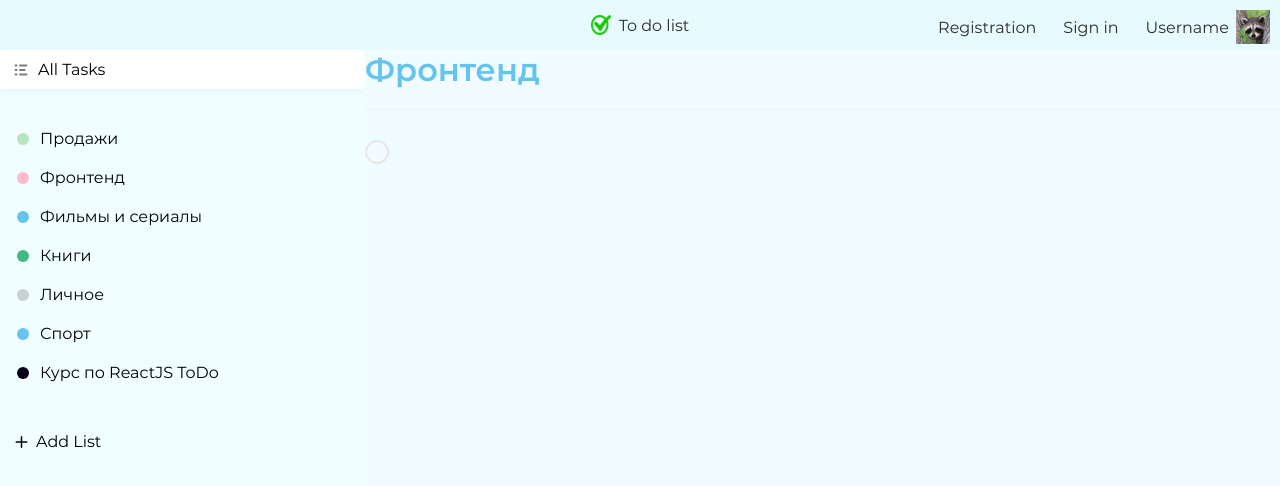
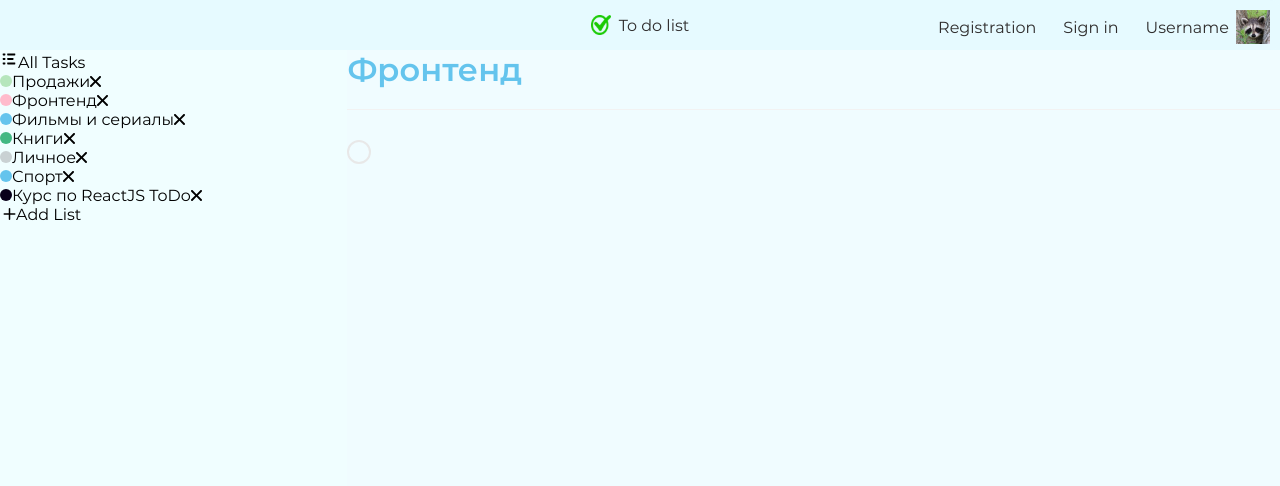
Before and after one commit to AliakseiHryhoryeu/To-do-list, a React (Create React App) app in the folder client/: page /main in a window 1280 px wide. Shown: the top 486 px of the page. Built offline with nearby package versions, Linux system fonts and the light colour scheme.

Commit message:
Update index.jsx

```diff
--- a/client/src/components/List/index.jsx
+++ b/client/src/components/List/index.jsx
@@ -16,13 +16,13 @@ if(window.confirm('Are you sure you want to delete the list?')){
 }
 
     return (
-        <ul onClick={onClick} className="list">
+        <ul onClick={onClick} className="main__list">
             {
                 items.map(item => (
                     <li key={item.key} className={classNames(item.className, { 'active': item.active })}>
                         <i>{item.icon ? item.icon : <Badge color={item.color} />}</i>
                         <span>{item.name}</span>
-                        {isRemovable && <img onClick={removeList} className="list__remove-icon" src={removeSvg} alt="Remove icon" />}
+                        {isRemovable && <img onClick={removeList} className="main__list__remove-icon" src={removeSvg} alt="Remove icon" />}
                     </li>
                 ))
             }
```
